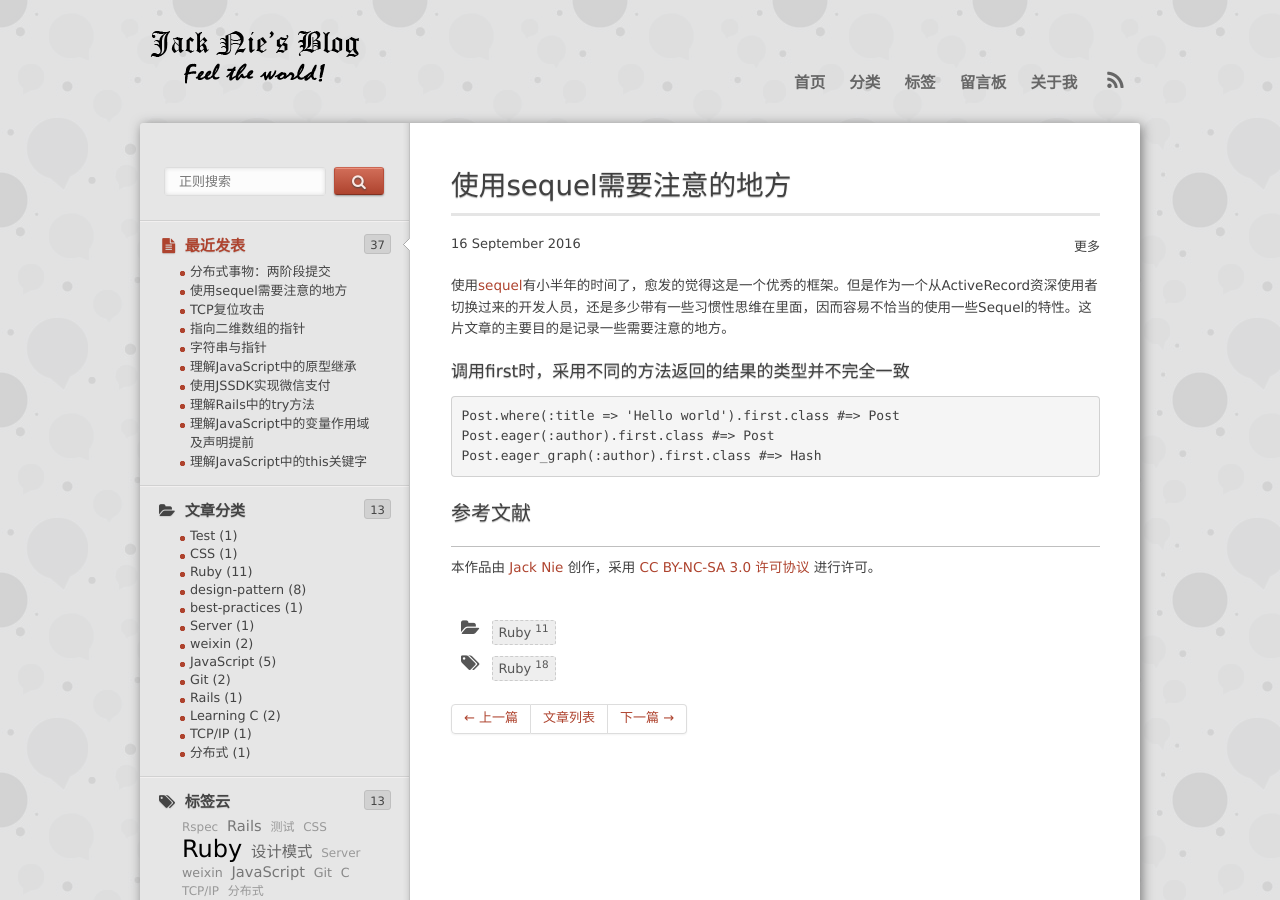
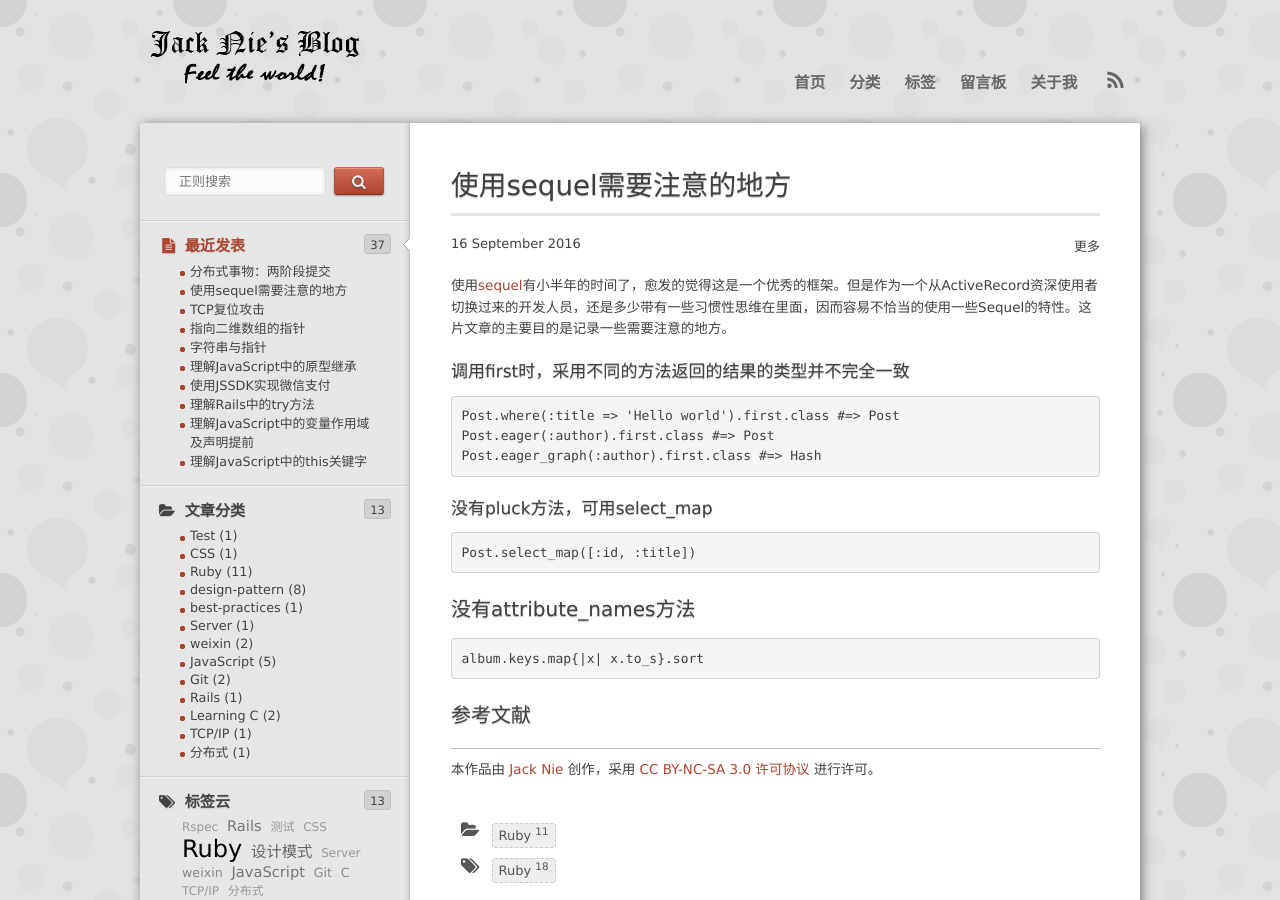
Before and after one commit to jack-nie/jack-nie.github.io, a Jekyll site: the page built from _posts/2016-09-16-be-careful-with-sequel-when-transfer-from-activerecord.markdown, in a window 1280 px wide and 900 px high. Built offline with Jekyll 4.4.1, drawn with Linux system fonts in a browser that asks for light colours; nearby versions of some CDN libraries; library files that are not in the unit come from our copies; comment, search, counter and statistics services are not loaded.

Commit message:
add more rules

````diff
--- a/_posts/2016-09-16-be-careful-with-sequel-when-transfer-from-activerecord.markdown
+++ b/_posts/2016-09-16-be-careful-with-sequel-when-transfer-from-activerecord.markdown
@@ -18,5 +18,16 @@ Post.where(:title => 'Hello world').first.class #=> Post
 Post.eager(:author).first.class #=> Post
 Post.eager_graph(:author).first.class #=> Hash
 ```
+#### 没有pluck方法，可用select_map
+
+```
+Post.select_map([:id, :title])
+```
+
+### 没有attribute_names方法
+
+```
+album.keys.map{|x| x.to_s}.sort
+```
 
 ###  参考文献
````
